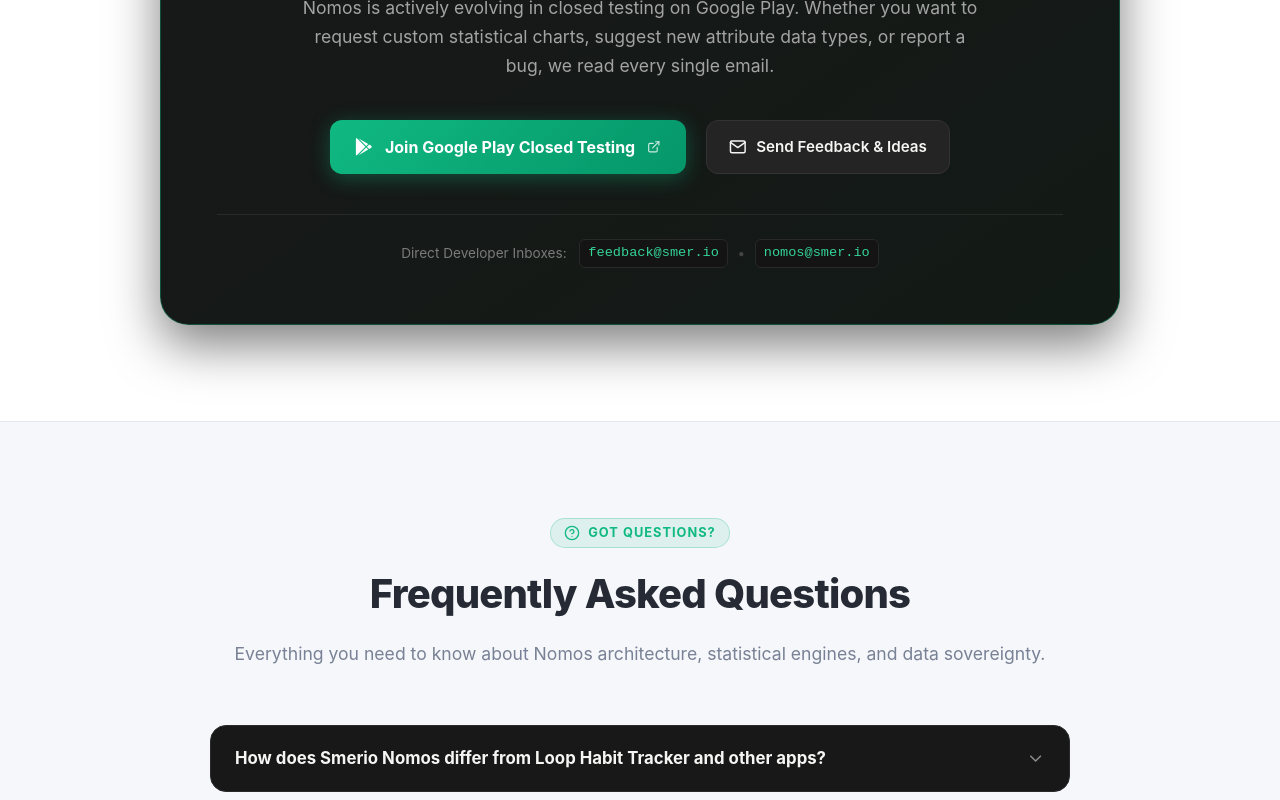
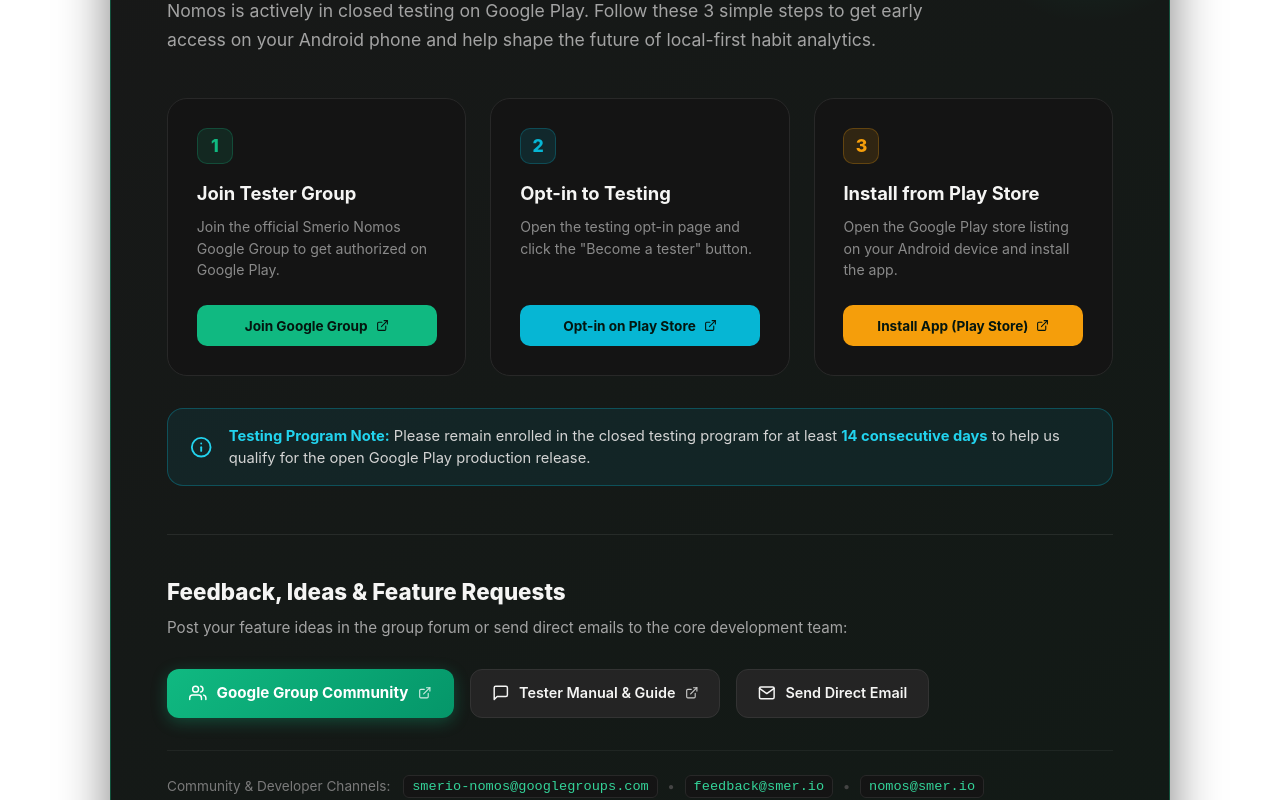
Before and after one commit to smerio/smer.io, a React (Vite) app: page /nomos in a window 1280 px wide. Shown: the part 9340-10140 px from the top of the page. Built offline with nearby package versions, Linux system fonts and the light colour scheme.

Commit message:
feat(nomos): add 3-step testing instructions, Google Group link, and 14-day notice

```diff
--- a/src/components/nomos/Faq.jsx
+++ b/src/components/nomos/Faq.jsx
@@ -27,6 +27,11 @@
         id: 'faq-import',
         q: 'Can I import my existing habit logs from Loop Habit Tracker or spreadsheets?',
         a: 'Yes! Nomos includes a dedicated one-tap Loop Habit Tracker (.db / .zip) importer that automatically normalizes names, converts integer multipliers to true decimals, and preserves your streaks. It also supports generic CSV spreadsheet imports.',
+    },
+    {
+        id: 'faq-testing',
+        q: 'How do I join the Google Play Closed Testing program?',
+        a: 'Google requires testers to join an authorized group before Google Play allows installation. First, join our Google Group at groups.google.com/g/smerio-nomos with your Android Google account. Next, visit play.google.com/apps/testing/io.smer.nomos and click "Become a tester". Finally, download and install the app from Google Play. Please stay enrolled for at least 14 days to help us reach the open production release milestone!',
     },
     {
         id: 'faq-android',
--- a/src/components/nomos/Feedback.jsx
+++ b/src/components/nomos/Feedback.jsx
@@ -1,27 +1,103 @@
 import classes from './Feedback.module.css';
-import { FiMail, FiMessageSquare, FiExternalLink } from 'react-icons/fi';
+import { FiMail, FiUsers, FiExternalLink, FiCheckCircle, FiInfo, FiMessageSquare } from 'react-icons/fi';
 import { FaGooglePlay } from 'react-icons/fa';
+
+const STEPS = [
+    {
+        num: '1',
+        title: 'Join Tester Group',
+        desc: 'Join the official Smerio Nomos Google Group to get authorized on Google Play.',
+        btnText: 'Join Google Group',
+        url: 'https://groups.google.com/g/smerio-nomos',
+        accent: '#10B981',
+    },
+    {
+        num: '2',
+        title: 'Opt-in to Testing',
+        desc: 'Open the testing opt-in page and click the "Become a tester" button.',
+        btnText: 'Opt-in on Play Store',
+        url: 'https://play.google.com/apps/testing/io.smer.nomos',
+        accent: '#06B6D4',
+    },
+    {
+        num: '3',
+        title: 'Install from Play Store',
+        desc: 'Open the Google Play store listing on your Android device and install the app.',
+        btnText: 'Install App (Play Store)',
+        url: 'https://play.google.com/store/apps/details?id=io.smer.nomos',
+        accent: '#F59E0B',
+    },
+];
 
 const Feedback = () => {
     return (
         <section className={classes.section} id="feedback">
             <div className={classes.container}>
                 <div className={classes.card}>
-                    <div className={classes.badge}>Closed Beta & Community</div>
-                    <h2 className={classes.title}>Shape the Future of Smerio Nomos</h2>
+                    <div className={classes.badge}>Alpha Testing & Community</div>
+                    <h2 className={classes.title}>Join Smerio Nomos Closed Testing</h2>
                     <p className={classes.desc}>
-                        Nomos is actively evolving in closed testing on Google Play. Whether you want to request custom statistical charts, suggest new attribute data types, or report a bug, we read every single email.
+                        Nomos is actively in closed testing on Google Play. Follow these 3 simple steps to get early access on your Android phone and help shape the future of local-first habit analytics.
+                    </p>
+
+                    {/* 3-Step Testing Onboarding Flow */}
+                    <div className={classes.stepsGrid}>
+                        {STEPS.map((s) => (
+                            <div key={s.num} className={classes.stepCard} style={{ '--step-accent': s.accent }}>
+                                <div className={classes.stepNum} style={{ background: `${s.accent}20`, color: s.accent, borderColor: `${s.accent}40` }}>
+                                    {s.num}
+                                </div>
+                                <h3 className={classes.stepTitle}>{s.title}</h3>
+                                <p className={classes.stepDesc}>{s.desc}</p>
+                                <a
+                                    href={s.url}
+                                    target="_blank"
+                                    rel="noopener noreferrer"
+                                    className={classes.stepBtn}
+                                    style={{ '--btn-accent': s.accent }}
+                                >
+                                    <span>{s.btnText}</span>
+                                    <FiExternalLink size={13} />
+                                </a>
+                            </div>
+                        ))}
+                    </div>
+
+                    {/* 14-Day Notice Banner */}
+                    <div className={classes.noticeBanner}>
+                        <FiInfo className={classes.noticeIcon} />
+                        <div className={classes.noticeContent}>
+                            <strong>Testing Program Note:</strong> Please remain enrolled in the closed testing program for at least <strong>14 consecutive days</strong> to help us qualify for the open Google Play production release.
+                        </div>
+                    </div>
+
+                    {/* Feedback & Feature Requests Section */}
+                    <div className={classes.feedbackSection}>
+                        <h3 className={classes.feedbackTitle}>Feedback, Ideas & Feature Requests</h3>
+                        <p className={classes.feedbackSub}>
+                            Post your feature ideas in the group forum or send direct emails to the core development team:
                         </p>
 
                         <div className={classes.actionsRow}>
                             <a
-                            href="https://play.google.com/apps/testing/io.smer.nomos"
+                                href="https://groups.google.com/g/smerio-nomos"
                                 target="_blank"
                                 rel="noopener noreferrer"
-                            className={classes.playBtn}
+                                className={classes.communityBtn}
                             >
-                            <FaGooglePlay className={classes.btnIcon} />
-                            <span>Join Google Play Closed Testing</span>
+                                <FiUsers className={classes.btnIcon} />
+                                <span>Google Group Community</span>
+                                <FiExternalLink className={classes.btnExternal} />
+                            </a>
+
+                            <a
+                                href="https://groups.google.com/g/smerio-nomos/c/KJAPpk7WxWY"
+                                target="_blank"
+                                rel="noopener noreferrer"
+                                className={classes.manualBtn}
+                            >
+                                <FiMessageSquare className={classes.btnIcon} />
+                                <span>Tester Manual & Guide</span>
                                 <FiExternalLink className={classes.btnExternal} />
                             </a>
 
@@ -30,16 +106,19 @@
                                 className={classes.emailBtn}
                             >
                                 <FiMail className={classes.btnIcon} />
-                            <span>Send Feedback & Ideas</span>
+                                <span>Send Direct Email</span>
                             </a>
                         </div>
 
                         <div className={classes.directEmails}>
-                        <span className={classes.emailLabel}>Direct Developer Inboxes:</span>
+                            <span className={classes.emailLabel}>Community & Developer Channels:</span>
                             <div className={classes.emailLinks}>
-                            <code>feedback@smer.io</code>
+                                <a href="mailto:smerio-nomos@googlegroups.com"><code>smerio-nomos@googlegroups.com</code></a>
                                 <span className={classes.divider}>•</span>
-                            <code>nomos@smer.io</code>
+                                <a href="mailto:feedback@smer.io"><code>feedback@smer.io</code></a>
+                                <span className={classes.divider}>•</span>
+                                <a href="mailto:nomos@smer.io"><code>nomos@smer.io</code></a>
+                            </div>
                         </div>
                     </div>
                 </div>
--- a/src/components/nomos/Feedback.module.css
+++ b/src/components/nomos/Feedback.module.css
@@ -5,7 +5,7 @@
 }
 
 .container {
-    max-width: 960px;
+    max-width: 1060px;
     margin: 0 auto;
 }
 
@@ -14,7 +14,6 @@
     border: 1px solid rgba(16, 185, 129, 0.35);
     border-radius: 28px;
     padding: 3.5rem;
-    text-align: center;
     box-shadow: 0 20px 50px rgba(0, 0, 0, 0.5);
     position: relative;
     overflow: hidden;
@@ -25,8 +24,8 @@
     position: absolute;
     top: -50px;
     right: -50px;
-    width: 200px;
-    height: 200px;
+    width: 260px;
+    height: 260px;
     background: radial-gradient(circle, rgba(16, 185, 129, 0.15) 0%, transparent 70%);
     pointer-events: none;
 }
@@ -46,7 +45,7 @@
 }
 
 .title {
-    font-size: 2.4rem;
+    font-size: 2.5rem;
     font-weight: 800;
     color: #F5F5F4;
     margin: 0 0 1rem 0;
@@ -57,56 +56,173 @@
     font-size: 1.1rem;
     line-height: 1.65;
     color: #A3A3A3;
-    max-width: 680px;
-    margin: 0 auto 2.5rem;
+    max-width: 780px;
+    margin: 0 0 2.8rem 0;
+}
+
+/* 3-Step Testing Grid */
+.stepsGrid {
+    display: grid;
+    grid-template-columns: repeat(3, 1fr);
+    gap: 1.5rem;
+    margin-bottom: 2rem;
+}
+
+.stepCard {
+    background: #141414;
+    border: 1px solid #282828;
+    border-radius: 20px;
+    padding: 1.8rem;
+    display: flex;
+    flex-direction: column;
+    position: relative;
+    transition: all 0.2s ease;
+}
+
+.stepCard:hover {
+    border-color: var(--step-accent);
+    transform: translateY(-2px);
+}
+
+.stepNum {
+    width: 36px;
+    height: 36px;
+    border-radius: 10px;
+    border: 1px solid;
+    display: grid;
+    place-items: center;
+    font-size: 1.1rem;
+    font-weight: 800;
+    margin-bottom: 1rem;
+}
+
+.stepTitle {
+    font-size: 1.15rem;
+    font-weight: 700;
+    color: #F5F5F4;
+    margin: 0 0 0.5rem 0;
+}
+
+.stepDesc {
+    font-size: 0.88rem;
+    line-height: 1.55;
+    color: #8A8A8A;
+    margin: 0 0 1.5rem 0;
+    flex-grow: 1;
+}
+
+.stepBtn {
+    display: inline-flex;
+    align-items: center;
+    justify-content: center;
+    gap: 0.5rem;
+    background: var(--btn-accent);
+    color: #04160F;
+    font-size: 0.85rem;
+    font-weight: 700;
+    padding: 0.65rem 1rem;
+    border-radius: 10px;
+    text-decoration: none;
+    transition: all 0.15s ease;
+}
+
+.stepBtn:hover {
+    filter: brightness(1.15);
+    transform: scale(1.02);
+}
+
+/* Notice Banner */
+.noticeBanner {
+    display: flex;
+    align-items: center;
+    gap: 1rem;
+    background: rgba(6, 182, 212, 0.08);
+    border: 1px solid rgba(6, 182, 212, 0.3);
+    border-radius: 16px;
+    padding: 1rem 1.4rem;
+    margin-bottom: 3rem;
+}
+
+.noticeIcon {
+    font-size: 1.4rem;
+    color: #22D3EE;
+    flex-shrink: 0;
+}
+
+.noticeContent {
+    font-size: 0.92rem;
+    line-height: 1.5;
+    color: #D4D4D4;
+}
+
+.noticeContent strong {
+    color: #22D3EE;
+}
+
+/* Feedback Section */
+.feedbackSection {
+    border-top: 1px solid rgba(255, 255, 255, 0.08);
+    padding-top: 2.5rem;
+}
+
+.feedbackTitle {
+    font-size: 1.4rem;
+    font-weight: 800;
+    color: #F5F5F4;
+    margin: 0 0 0.5rem 0;
+}
+
+.feedbackSub {
+    font-size: 0.95rem;
+    color: #A3A3A3;
+    margin: 0 0 1.8rem 0;
 }
 
 .actionsRow {
     display: flex;
-    justify-content: center;
-    gap: 1.2rem;
+    gap: 1rem;
     flex-wrap: wrap;
-    margin-bottom: 2.5rem;
+    margin-bottom: 2rem;
 }
 
-.playBtn {
+.communityBtn {
     display: inline-flex;
     align-items: center;
-    gap: 0.75rem;
+    gap: 0.6rem;
     background: linear-gradient(135deg, #10B981 0%, #059669 100%);
     color: #FFFFFF;
-    font-size: 1rem;
+    font-size: 0.95rem;
     font-weight: 700;
-    padding: 0.9rem 1.6rem;
+    padding: 0.8rem 1.4rem;
     border-radius: 12px;
     text-decoration: none;
-    box-shadow: 0 4px 20px rgba(16, 185, 129, 0.35);
+    box-shadow: 0 4px 16px rgba(16, 185, 129, 0.3);
     transition: all 0.2s ease;
 }
 
-.playBtn:hover {
+.communityBtn:hover {
     transform: translateY(-2px);
-    box-shadow: 0 6px 26px rgba(16, 185, 129, 0.45);
+    box-shadow: 0 6px 22px rgba(16, 185, 129, 0.4);
     background: linear-gradient(135deg, #34D399 0%, #10B981 100%);
     color: #04160F;
 }
 
-.emailBtn {
+.manualBtn, .emailBtn {
     display: inline-flex;
     align-items: center;
     gap: 0.6rem;
     background: #242424;
     border: 1px solid #333333;
     color: #F5F5F4;
-    font-size: 0.95rem;
+    font-size: 0.9rem;
     font-weight: 600;
-    padding: 0.9rem 1.4rem;
+    padding: 0.8rem 1.3rem;
     border-radius: 12px;
     text-decoration: none;
     transition: all 0.2s ease;
 }
 
-.emailBtn:hover {
+.manualBtn:hover, .emailBtn:hover {
     background: #2E2E2E;
     border-color: #34D399;
     color: #34D399;
@@ -124,13 +240,12 @@
 .directEmails {
     display: flex;
     align-items: center;
-    justify-content: center;
     gap: 0.8rem;
     font-size: 0.85rem;
     color: #8A8A8A;
     flex-wrap: wrap;
     padding-top: 1.5rem;
-    border-top: 1px solid rgba(255, 255, 255, 0.08);
+    border-top: 1px solid rgba(255, 255, 255, 0.05);
 }
 
 .emailLabel {
@@ -141,6 +256,11 @@
     display: inline-flex;
     align-items: center;
     gap: 0.6rem;
+    flex-wrap: wrap;
+}
+
+.emailLinks a {
+    text-decoration: none;
 }
 
 .emailLinks code {
@@ -151,10 +271,21 @@
     padding: 0.2rem 0.5rem;
     border-radius: 6px;
     font-size: 0.85rem;
+    transition: border-color 0.15s ease;
+}
+
+.emailLinks code:hover {
+    border-color: #34D399;
 }
 
 .divider {
     color: #444444;
+}
+
+@media (max-width: 960px) {
+    .stepsGrid {
+        grid-template-columns: 1fr;
+    }
 }
 
 @media (max-width: 640px) {
@@ -162,12 +293,12 @@
         padding: 2rem 1.5rem;
     }
     .title {
-        font-size: 1.9rem;
+        font-size: 2rem;
     }
     .actionsRow {
         flex-direction: column;
     }
-    .playBtn, .emailBtn {
+    .communityBtn, .manualBtn, .emailBtn {
         justify-content: center;
     }
 }
```
Lines whose indentation alone changed are shown as unchanged.
